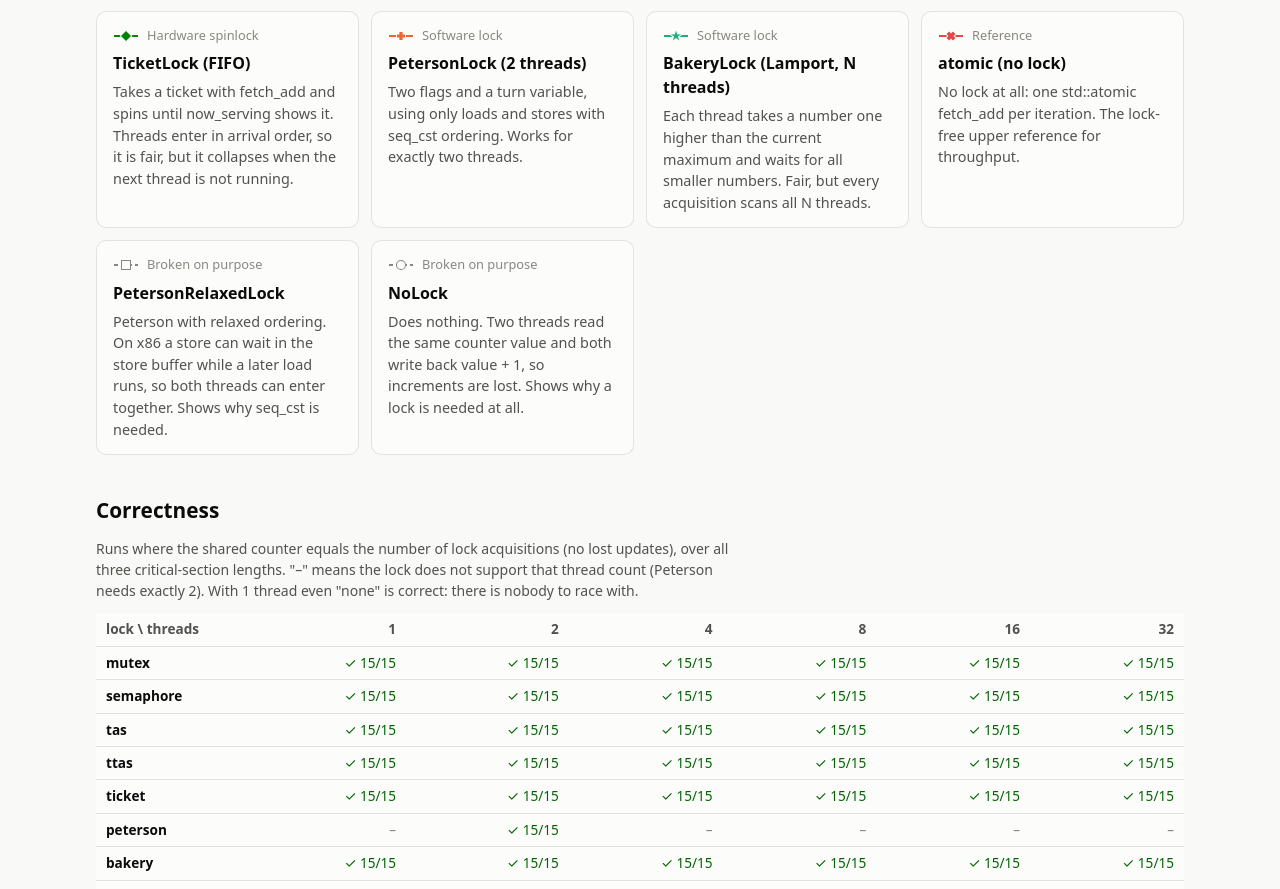
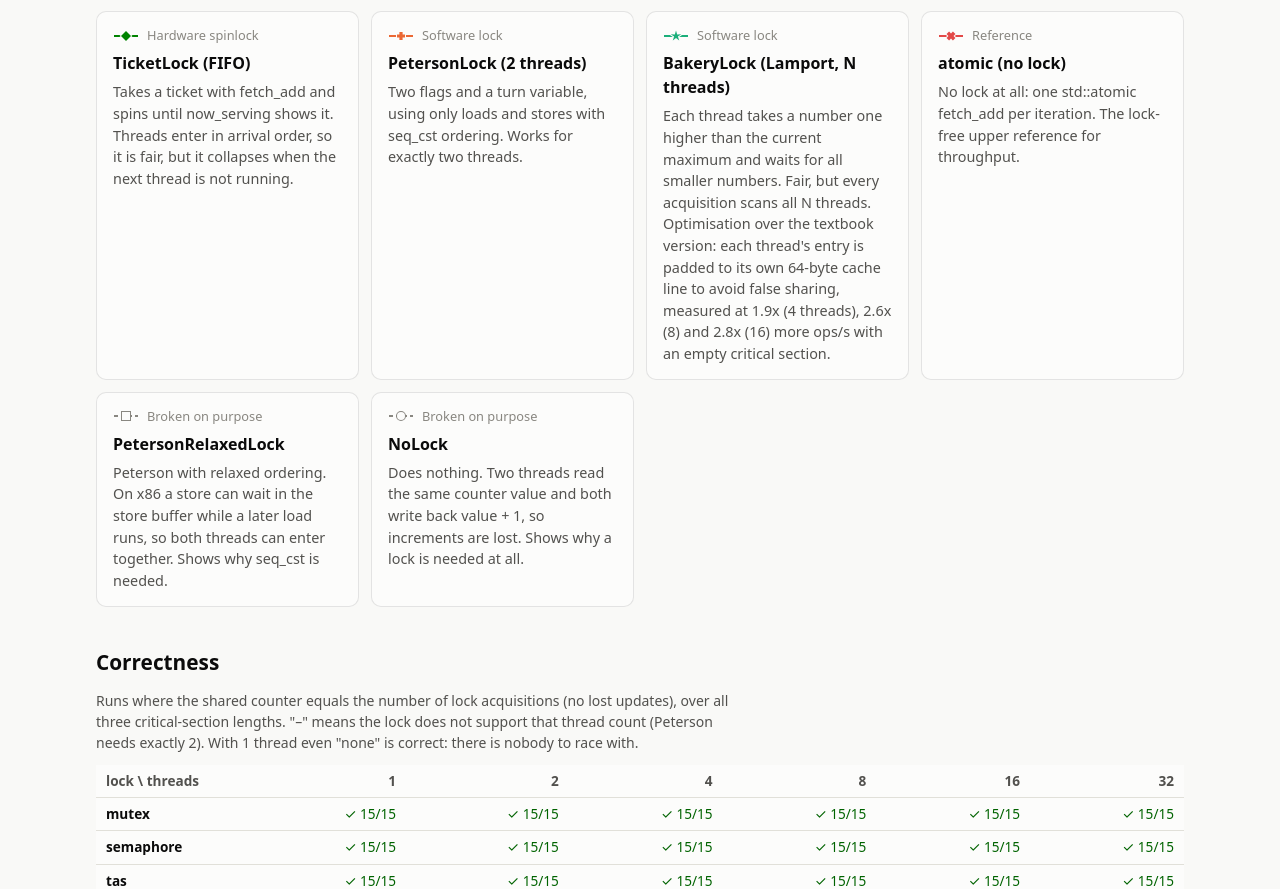
Before and after one commit to saanvi-singhal/LocksPerformanceVisualizer, a React (Vite) app in the folder frontend/: page / in a window 1280 px wide. Shown: the part 845-1734 px from the top of the page. Built offline with nearby package versions, Linux system fonts and the light colour scheme.

Commit message:
Dashboard: describe the Bakery cache-line padding and its measured speed-up

```diff
--- a/frontend/src/locks.js
+++ b/frontend/src/locks.js
@@ -105,7 +105,10 @@ export const LOCK_INFO = [
     kind: "Software lock",
     title: "BakeryLock (Lamport, N threads)",
     text: "Each thread takes a number one higher than the current maximum and waits for all " +
-      "smaller numbers. Fair, but every acquisition scans all N threads.",
+      "smaller numbers. Fair, but every acquisition scans all N threads. Optimisation over the " +
+      "textbook version: each thread's entry is padded to its own 64-byte cache line to avoid " +
+      "false sharing, measured at 1.9x (4 threads), 2.6x (8) and 2.8x (16) more ops/s with an " +
+      "empty critical section.",
   },
   {
     lock: "atomic",
```
